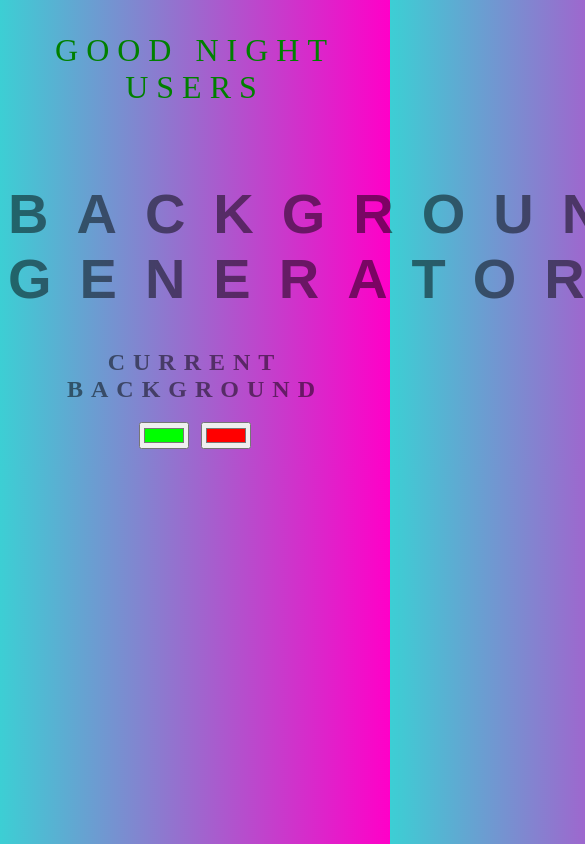
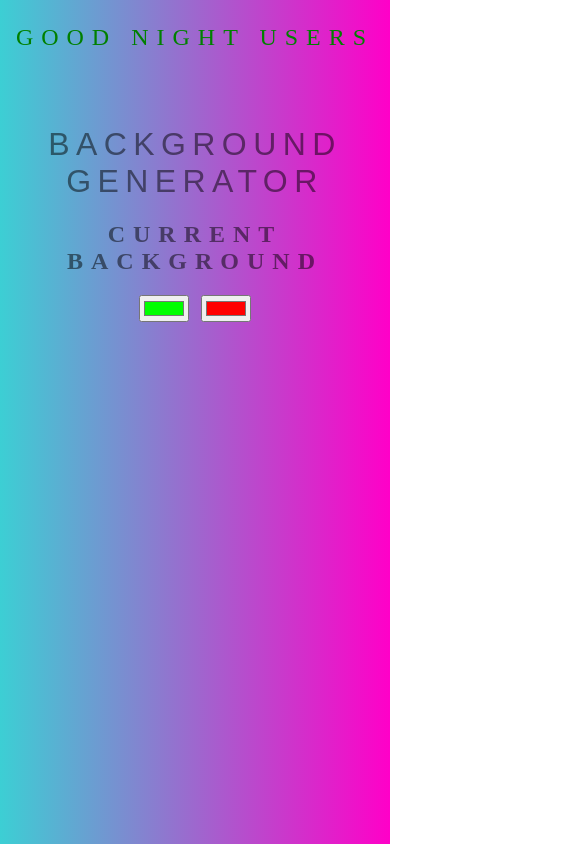
Before and after one commit to iamumesh-grg/background-generator, a plain HTML site: page index.html in a window 390 px wide. Shown: the top 844 px of the page, 585 px wide, since content can reach past the window. Drawn offline with Linux system fonts and the light colour scheme.

Commit message:
Adding some changes

```diff
--- a/script.js
+++ b/script.js
@@ -17,6 +17,10 @@
   else if(hours > 12 && hours < 17){
     timeOfDay = 'Afternoon';
     greet.style.color = 'blue';
+  }
+  else if(hours > 17 && hours < 20){
+    timeOfDay = 'Evening';
+    greet.style.color = 'yellow'
   }
   else{
     timeOfDay = 'Night';
--- a/style.css
+++ b/style.css
@@ -31,3 +31,27 @@
 .greeting{
     font-size: 2em;
 }
+
+@media screen and (max-width: 768px){
+    h1 {
+        margin-top: 75px;
+        font: 2em 'Raleway', sans-serif;
+        color: rgba(0,0,0,.5);
+        text-align: center;
+        text-transform: uppercase;
+        letter-spacing: .2em;
+        width: 100%;
+    }
+
+    h3 {
+        font: 1em 'Raleway', sans-serif;
+        color: rgba(0,0,0,.5);
+        text-align: center;
+        text-transform: none;
+
+    }
+
+    .greeting{
+        font-size: 1.5em;
+    }
+}
```
